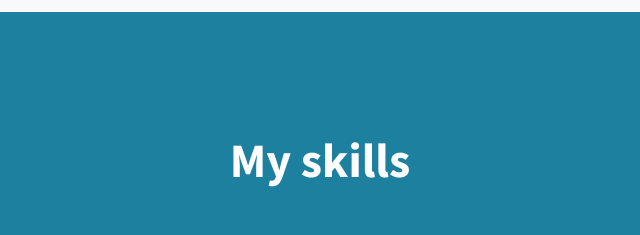
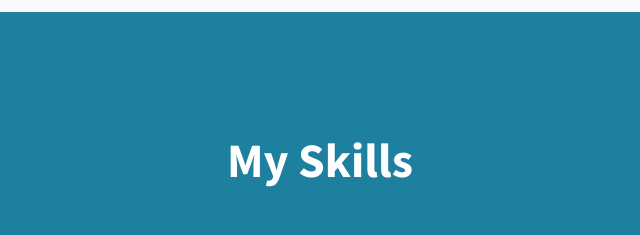
Before and after one commit to Duongdot/MyPortpolio, a plain HTML site: page FrontEnd/assets/index.html in a window 1280 px wide. Shown: the part 1140-1375 px from the top of the page, 320-960 px from the left. Drawn offline with nearby package versions, Linux system fonts and the light colour scheme; files that its build step writes are made by us from their sources; files whose address does not match are found by name.

Commit message:
Update index.html
rename to S

```diff
--- a/FrontEnd/assets/index.html
+++ b/FrontEnd/assets/index.html
@@ -59,7 +59,7 @@
     <section id="services" class="content-section bg-primary text-white text-center">
         <div class="container">
             <div class="content-section-heading">
-                <h2 class="text-center mb-5">My skills</h2>
+                <h2 class="text-center mb-5">My Skills</h2>
             </div>
             <div class="row">
                 <div class="col-md-6 col-lg-3 mb-5 mb-lg-0"><span class="mx-auto service-icon rounded-circle mb-3"><i
```
